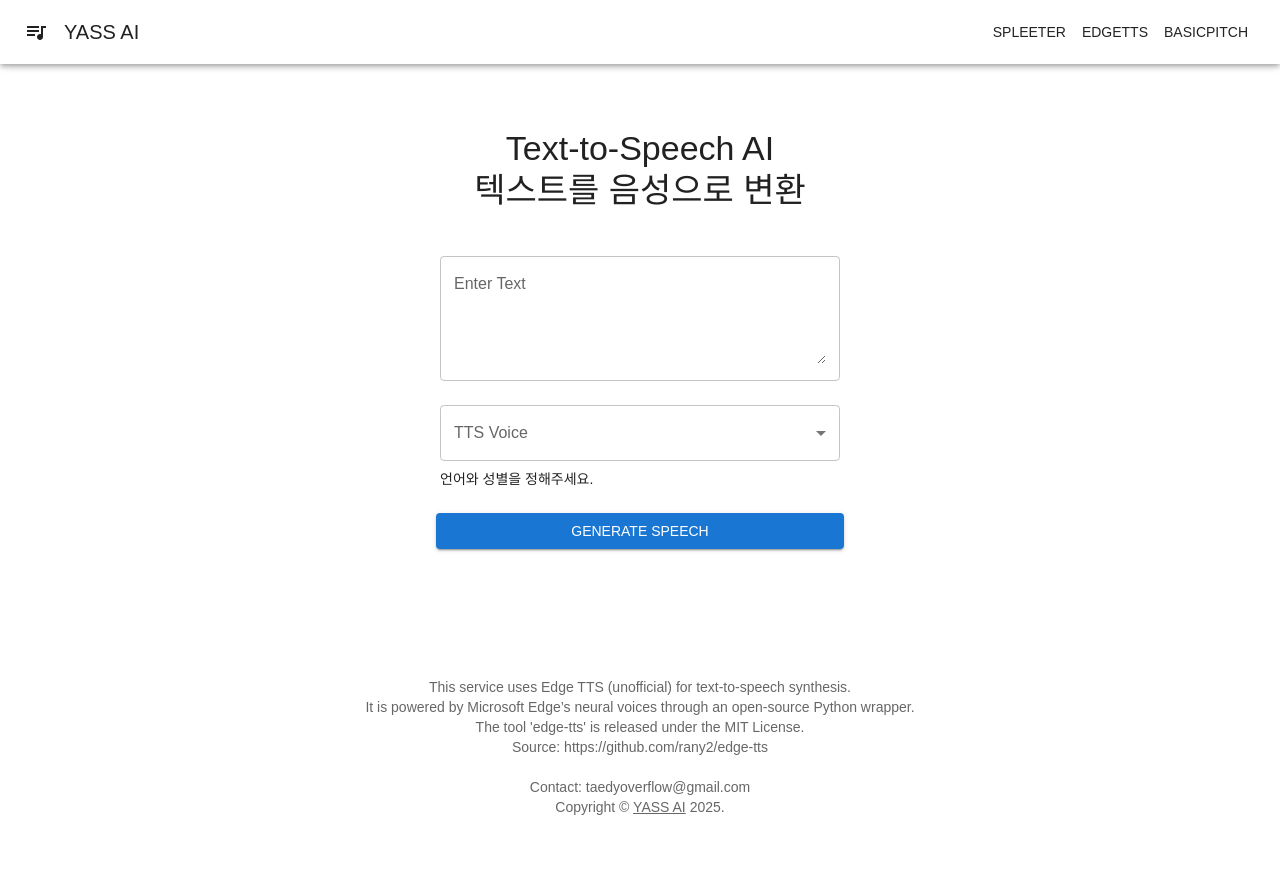
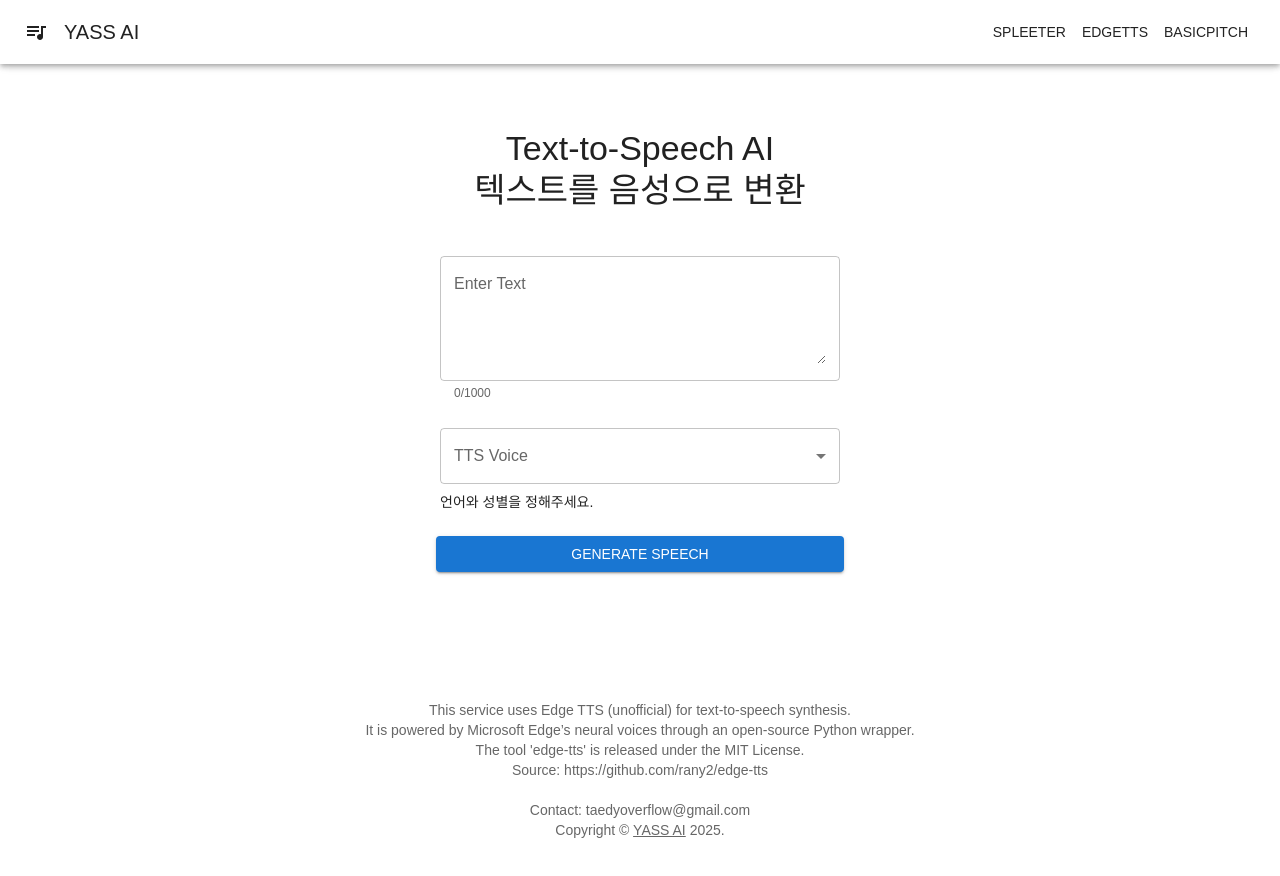
Before and after one commit to taedyoverflow/yass_front, a React (Create React App) app: page /tts in a window 1280 px wide. Shown: the top 876 px of the page. Built offline with nearby package versions, Linux system fonts and the light colour scheme.

Commit message:
fix: TTS 입력란 1000자 초과 시 실시간 에러 메시지 표시 및 유효성 검증 강화

```diff
--- a/src/pages/TTS.js
+++ b/src/pages/TTS.js
@@ -143,10 +143,11 @@ export default function TTS() {
               value={text}
               onChange={(e) => {
                 const input = e.target.value;
+                setText(input);
+
                 if (input.length > 1000) {
-                setTextError("텍스트는 1000자 이내로 입력해주세요.");
+                  setTextError(`현재 ${input.length}자 입력됨 (최대 1000자까지 가능)`);
                 } else {
-                setText(input);
                   setTextError('');
                 }
               }}
@@ -155,8 +156,7 @@ export default function TTS() {
               multiline
               rows={4}
               error={Boolean(textError)}
-            helperText={textError}
-            inputProps={{ maxLength: 1000 }}
+              helperText={textError || `${text.length}/1000`}
               sx={{
                 '& .MuiInputBase-root textarea': {
                   resize: 'vertical'
```
Lines whose indentation alone changed are shown as unchanged.
